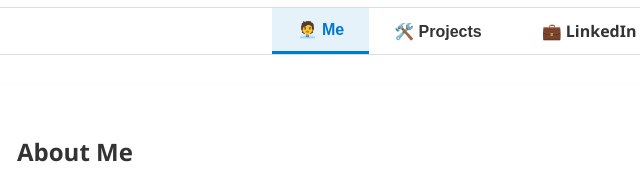
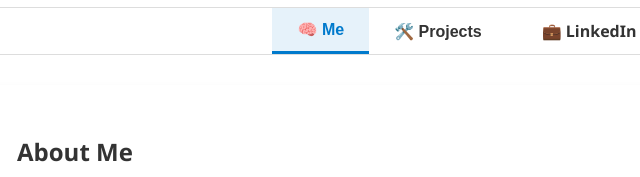
Before and after one commit to NinhLouis/NinhLouis.github.io, a plain HTML site: page index.html in a window 1280 px wide. Shown: the part 195-372 px from the top of the page, 173-813 px from the left. Drawn offline with Linux system fonts and the light colour scheme.

Commit message:
Update index.html

```diff
--- a/index.html
+++ b/index.html
@@ -131,7 +131,7 @@ nav a.linkedin-tab:hover {
   </header>
 
 <nav>
-  <button onclick="showTab('profile')" class="active">🧑‍💼 Me</button>
+  <button onclick="showTab('profile')" class="active">🧠 Me</button>
   <button onclick="showTab('projects')">🛠️ Projects</button>
   <a href="https://www.linkedin.com/in/vuninh/" target="_blank" class="linkedin-tab">💼 LinkedIn</a>
 </nav>
```
